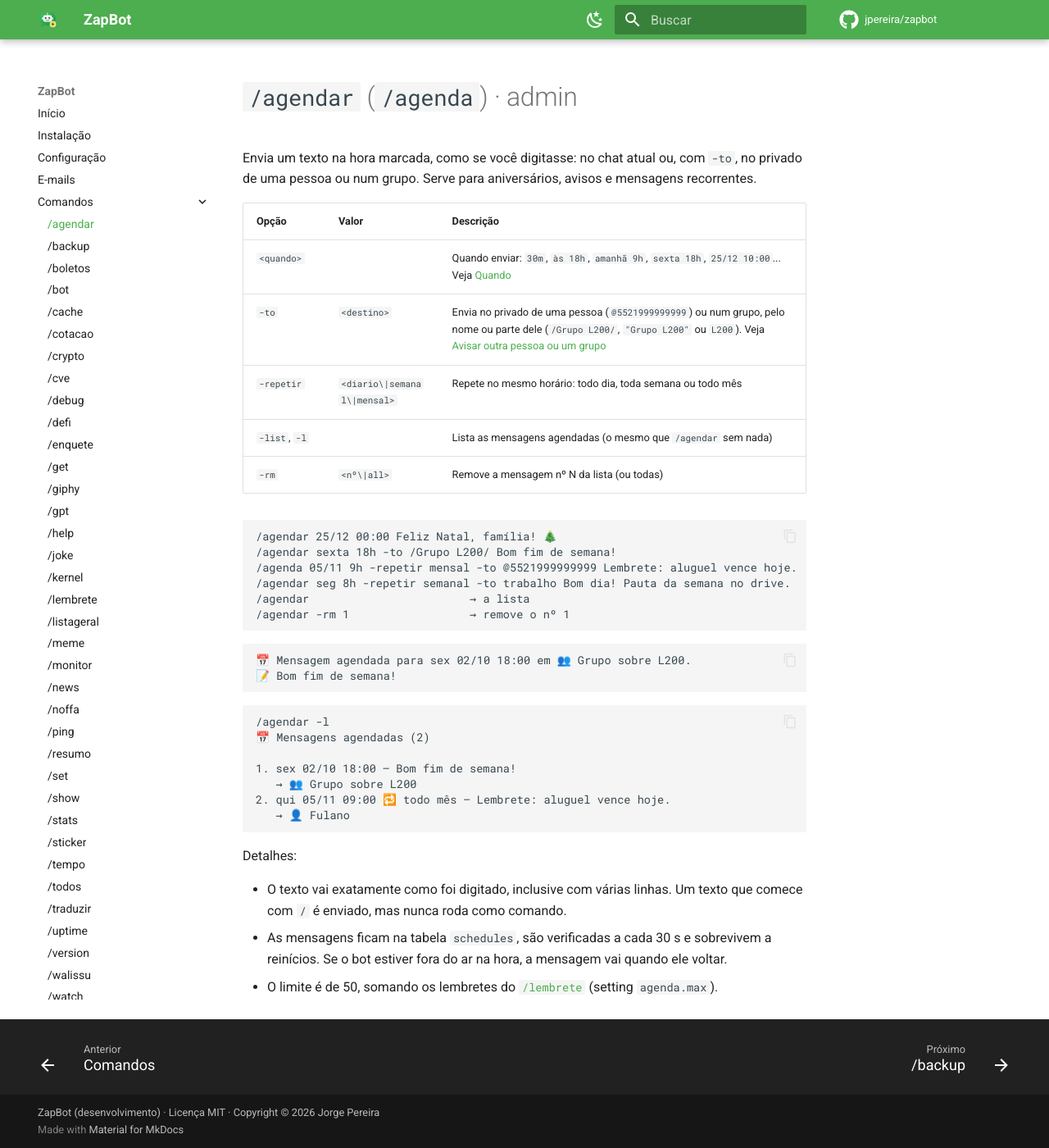
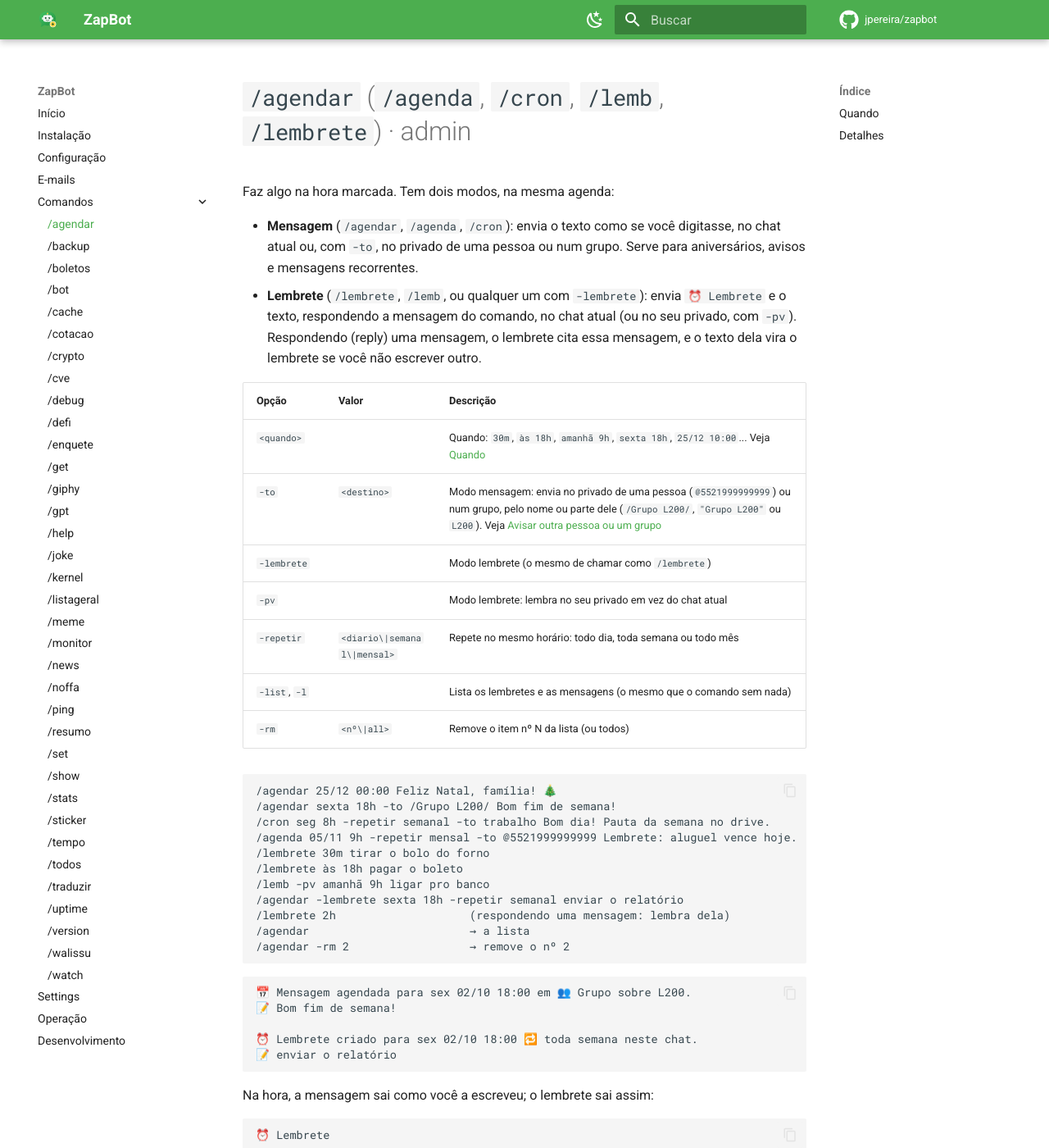
Before and after one commit to jpereira/zapbot, an MkDocs documentation site: the page built from docs/commands/agendar.md, in a window 1280 px wide and 1400 px high. Shown: the whole window at 82% size. Built offline with MkDocs 1.6.1 and Material for MkDocs 9.7.7, drawn with Linux system fonts in a browser that asks for light colours; comment, search, counter and statistics services are not loaded; some of the changed text lies outside the part shown.

Commit message:
Merge /lembrete into /agendar: aliases /cron, /lembrete and /lemb, and -lembrete

````diff
--- a/docs/commands/agendar.md
+++ b/docs/commands/agendar.md
@@ -1,47 +1,93 @@
-# `/agendar` (`/agenda`) · admin
+# `/agendar` (`/agenda`, `/cron`, `/lemb`, `/lembrete`) · admin
 
-Envia um texto na hora marcada, como se você digitasse: no chat atual ou, com
-`-to`, no privado de uma pessoa ou num grupo. Serve para aniversários, avisos e
-mensagens recorrentes.
+Faz algo na hora marcada. Tem dois modos, na mesma agenda:
+
+- **Mensagem** (`/agendar`, `/agenda`, `/cron`): envia o texto como se você
+  digitasse, no chat atual ou, com `-to`, no privado de uma pessoa ou num grupo.
+  Serve para aniversários, avisos e mensagens recorrentes.
+- **Lembrete** (`/lembrete`, `/lemb`, ou qualquer um com `-lembrete`): envia
+  `⏰ Lembrete` e o texto, respondendo a mensagem do comando, no chat atual (ou
+  no seu privado, com `-pv`). Respondendo (reply) uma mensagem, o lembrete cita
+  essa mensagem, e o texto dela vira o lembrete se você não escrever outro.
 
 | Opção | Valor | Descrição |
 |---|---|---|
-| `<quando>` | | Quando enviar: `30m`, `às 18h`, `amanhã 9h`, `sexta 18h`, `25/12 10:00`... Veja [Quando](lembrete.md#quando) |
-| `-to` | `<destino>` | Envia no privado de uma pessoa (`@5521999999999`) ou num grupo, pelo nome ou parte dele (`/Grupo L200/`, `"Grupo L200"` ou `L200`). Veja [Avisar outra pessoa ou um grupo](cotacao.md#avisar-outra-pessoa-ou-um-grupo) |
+| `<quando>` | | Quando: `30m`, `às 18h`, `amanhã 9h`, `sexta 18h`, `25/12 10:00`... Veja [Quando](#quando) |
+| `-to` | `<destino>` | Modo mensagem: envia no privado de uma pessoa (`@5521999999999`) ou num grupo, pelo nome ou parte dele (`/Grupo L200/`, `"Grupo L200"` ou `L200`). Veja [Avisar outra pessoa ou um grupo](cotacao.md#avisar-outra-pessoa-ou-um-grupo) |
+| `-lembrete` | | Modo lembrete (o mesmo de chamar como `/lembrete`) |
+| `-pv` | | Modo lembrete: lembra no seu privado em vez do chat atual |
 | `-repetir` | `<diario\|semanal\|mensal>` | Repete no mesmo horário: todo dia, toda semana ou todo mês |
-| `-list`, `-l` | | Lista as mensagens agendadas (o mesmo que `/agendar` sem nada) |
-| `-rm` | `<nº\|all>` | Remove a mensagem nº N da lista (ou todas) |
+| `-list`, `-l` | | Lista os lembretes e as mensagens (o mesmo que o comando sem nada) |
+| `-rm` | `<nº\|all>` | Remove o item nº N da lista (ou todos) |
 
 ```
 /agendar 25/12 00:00 Feliz Natal, família! 🎄
 /agendar sexta 18h -to /Grupo L200/ Bom fim de semana!
+/cron seg 8h -repetir semanal -to trabalho Bom dia! Pauta da semana no drive.
 /agenda 05/11 9h -repetir mensal -to @5521999999999 Lembrete: aluguel vence hoje.
-/agendar seg 8h -repetir semanal -to trabalho Bom dia! Pauta da semana no drive.
+/lembrete 30m tirar o bolo do forno
+/lembrete às 18h pagar o boleto
+/lemb -pv amanhã 9h ligar pro banco
+/agendar -lembrete sexta 18h -repetir semanal enviar o relatório
+/lembrete 2h                    (respondendo uma mensagem: lembra dela)
 /agendar                        → a lista
-/agendar -rm 1                  → remove o nº 1
+/agendar -rm 2                  → remove o nº 2
 ```
 
 ```
 📅 Mensagem agendada para sex 02/10 18:00 em 👥 Grupo sobre L200.
 📝 Bom fim de semana!
+
+⏰ Lembrete criado para sex 02/10 18:00 🔁 toda semana neste chat.
+📝 enviar o relatório
 ```
+
+Na hora, a mensagem sai como você a escreveu; o lembrete sai assim:
+
+```
+⏰ Lembrete
+
+enviar o relatório
+```
+
+A lista mostra os dois tipos juntos, na ordem em que vão sair (📅 mensagem,
+⏰ lembrete), e os números são os do `-rm`:
 
 ```
 /agendar -l
-📅 Mensagens agendadas (2)
+📅 Agenda (3)
 
-1. sex 02/10 18:00 — Bom fim de semana!
+1. ⏰ qui 01/10 18:00 — pagar o boleto
+   → 👥 Família
+2. 📅 sex 02/10 18:00 — Bom fim de semana!
    → 👥 Grupo sobre L200
-2. qui 05/11 09:00 🔁 todo mês — Lembrete: aluguel vence hoje.
+3. 📅 qui 05/11 09:00 🔁 todo mês — Lembrete: aluguel vence hoje.
    → 👤 Fulano
 ```
 
-Detalhes:
+## Quando
 
-- O texto vai exatamente como foi digitado, inclusive com várias linhas. Um
-  texto que comece com `/` é enviado, mas nunca roda como comando.
-- As mensagens ficam na tabela `schedules`, são verificadas a cada 30 s e
-  sobrevivem a reinícios. Se o bot estiver fora do ar na hora, a mensagem vai
-  quando ele voltar.
-- O limite é de 50, somando os lembretes do [`/lembrete`](lembrete.md)
-  (setting `agenda.max`).
+O "quando" vem no começo, junto com as opções (em qualquer ordem); o texto é o
+resto, como foi digitado (com várias linhas, se for o caso). Tudo no horário de
+Brasília.
+
+| Forma | Exemplo | Significa |
+|---|---|---|
+| Duração | `30m`, `2h`, `1d`, `1h30m` | Daqui a tanto tempo (`18h` sozinho é "daqui a 18 horas") |
+| Horário | `18:30`, `18h30`, `às 18h` | Hoje nesse horário; se já passou, amanhã |
+| Hoje / amanhã | `hoje 22h`, `amanhã`, `amanhã 10:00` | Sem hora: 9h |
+| Dia da semana | `sexta`, `seg 8h`, `sábado 10:00` | O próximo (hoje, se a hora ainda não passou). Sem hora: 9h |
+| Data | `25/12`, `25/12 10:00`, `25/12/2027 10h` | Sem ano: a próxima vez que a data chega. Sem hora: 9h |
+
+Até 366 dias à frente. O `-repetir mensal` mantém o dia do mês: um item do dia
+31 vai no último dia dos meses mais curtos e volta ao 31 depois.
+
+## Detalhes
+
+- Tudo fica na tabela `schedules`, sobrevive a reinícios e é verificado a cada
+  30 s. Se o bot estiver fora do ar na hora, o item vai quando ele voltar (o
+  lembrete avisa: `(atrasado: era para ...)`). Um repetido vai uma vez e segue
+  para o próximo horário.
+- Uma mensagem que comece com `/` é enviada, mas nunca roda como comando.
+- O `-to` é só do modo mensagem; o `-pv`, só do lembrete.
+- O limite é de 50 itens, somando os dois tipos (setting `agenda.max`).
--- a/mkdocs.yml
+++ b/mkdocs.yml
@@ -91,7 +91,6 @@ nav:
       - /help: commands/help.md
       - /joke: commands/joke.md
       - /kernel: commands/kernel.md
-      - /lembrete: commands/lembrete.md
       - /listageral: commands/listageral.md
       - /meme: commands/meme.md
       - /monitor: commands/monitor.md
````
Also changed, not shown: README.md (+1 -2 lines), docs/commands/index.md (+1 -2 lines), docs/commands/lembrete.md (deleted, +0 -65 lines), docs/development.md (+2 -2 lines), docs/index.md (+3 -4 lines), docs/settings.md (+1 -1 lines), 8 other files.
